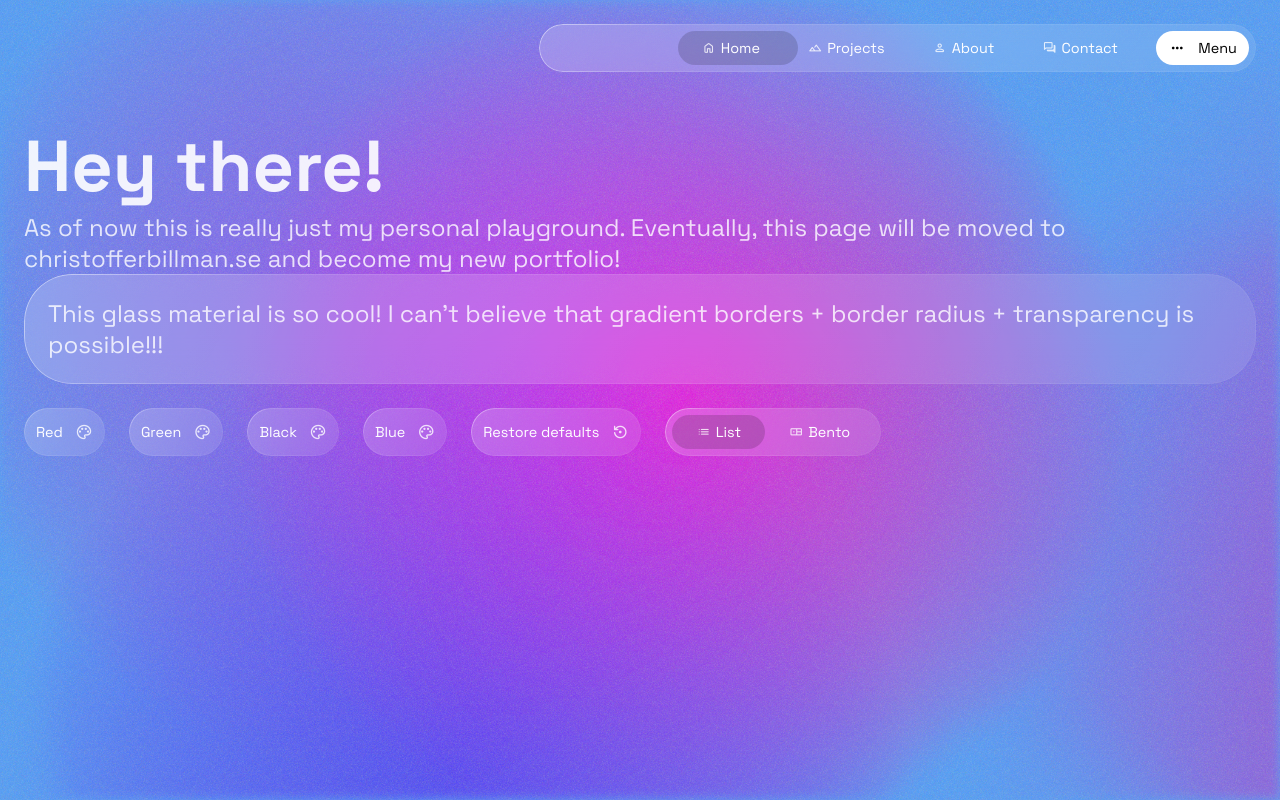
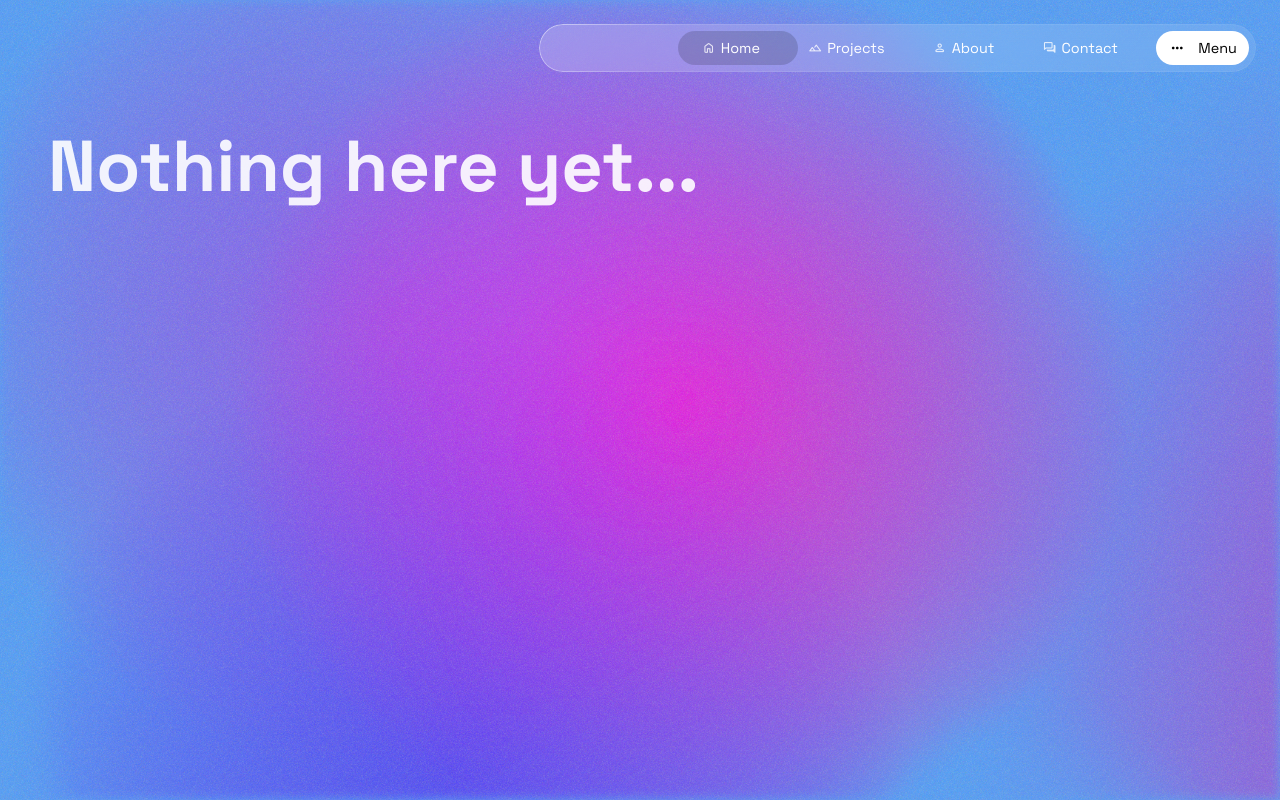
Before and after one commit to ChristofferBillman/portfolio-v5, a React (Vite) app: page / in a window 1280 px wide. Built offline with nearby package versions, Linux system fonts and the light colour scheme.

Commit message:
feat: configured base routes w/ react router.

```diff
--- a/src/App.tsx
+++ b/src/App.tsx
@@ -1,12 +1,35 @@
 import './App.css'
 import AnimatedBackground from './components/AnimatedBackground'
 import { AnimatedBackgroundProvider } from './contexts/AnimatedBackgroundContext'
+import Home from './pages/Home'
+import Layout from './pages/Layout'
 import Playground from './pages/Playground'
+import Error from './pages/Error'
+
+import { createBrowserRouter, RouterProvider} from 'react-router-dom'
+
+const router = createBrowserRouter([
+	{
+		path: '/',
+		element: <Layout/>,
+		errorElement: <Error/>,
+		children: [
+			{
+				path: '/',
+				element: <Home/>,
+			},
+			{
+				path: '/playground',
+				element: <Playground/>,
+			}
+		]
+	}
+])
 
 function App() {
 	return (
 	<AnimatedBackgroundProvider>
-		<Playground/>
+		<RouterProvider router={router}/>
 		<AnimatedBackground/>
 	</AnimatedBackgroundProvider>
 )
--- /dev/null
+++ b/src/pages/Error.tsx
@@ -0,0 +1,18 @@
+import { useRouteError } from "react-router-dom"
+import Menu from "../components/Menu"
+
+export default function Error() {
+
+	const error = useRouteError() as { message: string }
+
+	return (
+	<>
+		<Menu/>
+		<div style={{padding: '4rem 1rem 1rem 1rem'}}>
+			<h1>Oops! Looks like something went wrong!</h1>
+			<p>Here is a more detailed description of what went wrong:</p>
+			<p>{error.message || 'An unexpected error occurred.'}</p>
+		</div>
+	</>
+	)
+}
--- /dev/null
+++ b/src/pages/Home.tsx
@@ -0,0 +1,9 @@
+export default function Home() {
+	return (
+	<>
+		<div style={{padding: '1rem'}}>
+			<h1>Nothing here yet...</h1>
+		</div>
+	</>
+	)
+}
--- /dev/null
+++ b/src/pages/Layout.tsx
@@ -0,0 +1,13 @@
+import { Outlet } from "react-router-dom";
+import Menu from "../components/Menu";
+
+export default function Layout() {
+	return (
+	<>
+		<Menu/>
+		<div style={{padding: '4rem 1rem 1rem 1rem'}}>
+			<Outlet/>
+		</div>
+	</>
+	)
+}
--- a/src/pages/Playground.tsx
+++ b/src/pages/Playground.tsx
@@ -4,7 +4,6 @@ import GlassMaterial from "../components/common/GlassMaterial"
 import Icon from "../components/common/Icon"
 import SliderSelector from "../components/common/SliderSelector"
 import useAnimatedBackground from "../contexts/AnimatedBackgroundContext"
-import Menu from "../components/Menu"
 
 export default function Playground() {
 
@@ -13,9 +12,6 @@ export default function Playground() {
 
 	return (
 		<>
-		<Menu/>
-		<div style={{padding: '1rem'}}>
-			<div style={{paddingTop: '4rem'}}/>
 			<h1>Hey there!</h1>
 			<p>As of now this is really just my personal playground. Eventually, this page will be moved to christofferbillman.se and become my new portfolio!</p>
 			<GlassMaterial className='p-std'>
@@ -25,7 +21,7 @@ export default function Playground() {
 			<div style={{display: 'flex', gap: '1rem', flexWrap: 'wrap'}}>
 			<Button
 				onClick={() => {
-					animationController.setColors(['#C91010', '#cc5f3d', '#ff386a', '#cc5f3d', '#cc5f3d'])
+					animationController.setColors(['#C91010', '#CE522D'])
 				}}
 				text='Red'
 				rightSlot={<Icon name='palette' size='0.75rem'/>}
@@ -63,10 +59,9 @@ export default function Playground() {
 			<SliderSelector
 				selectedValue={selectedItem}
 				setSelection={setSelection}
-				items={[{value: 'List', icon: 'list'},{value: 'Bento', icon: 'bento'}]}
+				items={[{text: 'List', value: 'list', icon: 'list'},{text: 'Grid', value: 'grid', icon: 'grid_view'},{text: 'Bento', value: 'bento', icon: 'bento'}]}
 			/>
 			</div>
-		</div>
 		</>
 	)
 }
```
